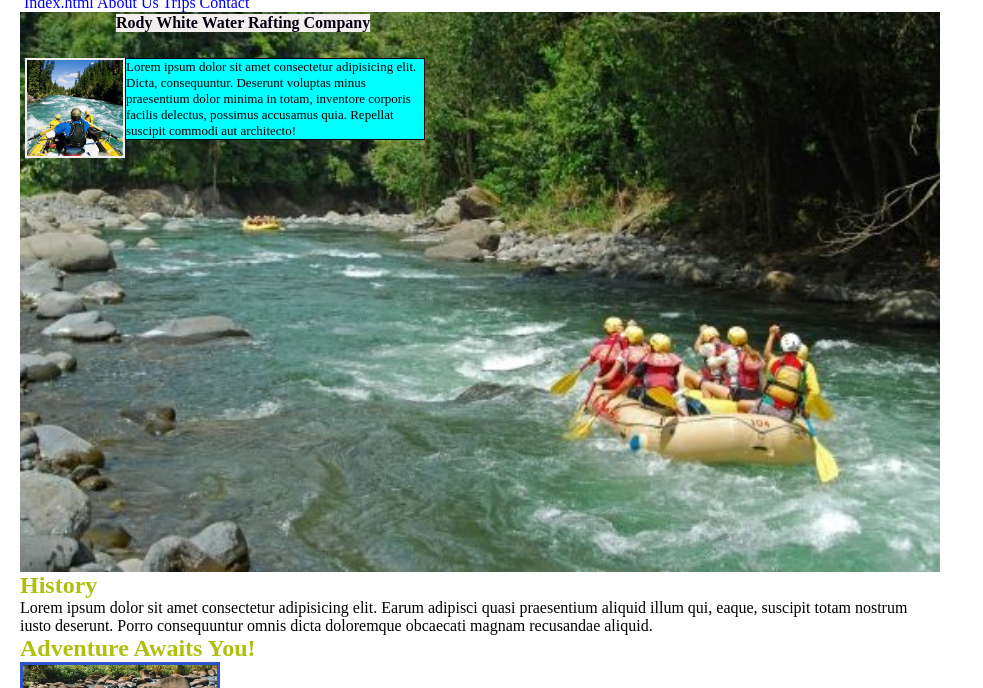
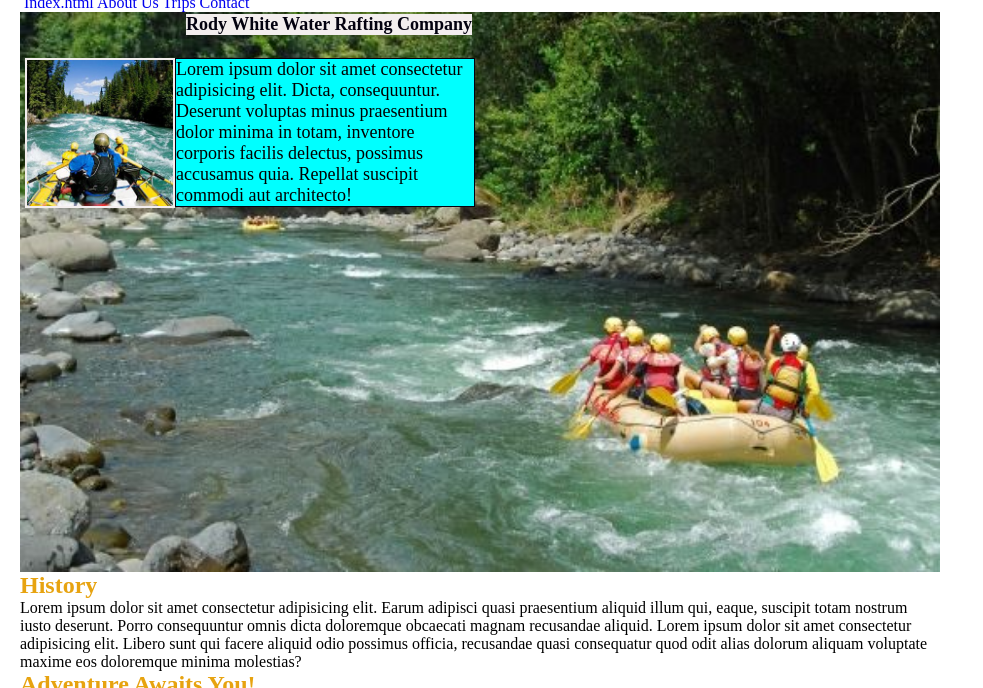
Before and after one commit to Khantminmyat/wdd130, a plain HTML site: page wwr/about.html in a window 1280 px wide. Shown: the part 112-800 px from the top of the page, without its empty margins (0-983 px from the left). Drawn offline with Linux system fonts and the light colour scheme; a web font is replaced by a local one.

Commit message:
fixing the error

```diff
--- a/wwr/about.html
+++ b/wwr/about.html
@@ -2,7 +2,7 @@
 <html lang="en-US">
     <head>
         <meta charset="utf-8">
-        <meta name="viewport" content="width=drive-width",initial-scale="1.0">
+        <meta name="viewport" content="width=drive-width,initial-scale=1.0">
         <Title>Khant Min Myat | WDD 130</Title>
         <meta name="descripation" content="The rafting site plan includes the site purpose, the target audience, banding information, and style guide for the course website project.">
         <meta name="author" content="Khant Min Myat">
@@ -17,6 +17,7 @@
                 <a href="trip.html" target="_blank">Trips</a>
                 <a href="contact" target="_blank">Contact</a>
             </nav>
+        </header>
         <main>
             <div class="hero">
                 <img src="images/rafting-site.jpg" alt="The Rafting Site">
@@ -28,7 +29,9 @@
             </div>
             <section class="text">
                 <h2>History</h2>
-                    <p>Lorem ipsum dolor sit amet consectetur adipisicing elit. Earum adipisci quasi praesentium aliquid illum qui, eaque, suscipit totam nostrum iusto deserunt. Porro consequuntur omnis dicta doloremque obcaecati magnam recusandae aliquid.</p>
+                <p>Lorem ipsum dolor sit amet consectetur adipisicing elit. Earum adipisci quasi praesentium aliquid illum qui, eaque, suscipit totam nostrum iusto deserunt. Porro consequuntur omnis dicta doloremque obcaecati magnam recusandae aliquid.
+                    Lorem ipsum dolor sit amet consectetur adipisicing elit. Libero sunt qui facere aliquid odio possimus officia, recusandae quasi consequatur quod odit alias dolorum aliquam voluptate maxime eos doloremque minima molestias?
+                </p>
             </section>
             <section class="note">
                 <h2>Adventure Awaits You!</h2>
@@ -43,20 +46,20 @@
                 <img src="images/white-water-rafting5.jpg" alt="White Water Rafting Picture 5 " width="200">
                 <p>Salmon River</p>
             </section>
-
         </main>
-        </header>
-    </body>
         <footer>
             <p>©2024 ⛵ Rody Rafting Company⛵ Khant Min Myat</p>
             <nav class="sociallinks">
-            <a href="https://www.facebook.com/">
+                <a href="https://facebook.com/">
                     <img src="images/facebook.svg" alt="Facebook" width="50">
-            <a href="https://www.messenger.com">
+                </a>
+                <a href="https://messenger.com">
                     <img src="images/messenger.svg" alt="Messenger" width="50">
-            <a href="https://www.telegram.com">
+                </a>
+                <a href="https://telegram.com">
                     <img src="images/telegram.svg" alt="Telegram" width="50">
+                </a>
             </nav>
-
         </footer>
+    </body>
 </html>
--- a/wwr/styles/rafting.css
+++ b/wwr/styles/rafting.css
@@ -20,31 +20,31 @@ body{
 .hero h1{
     margin: 1rem;
     padding: 0rem;
-    font-size: medium;
+    font-size: large;
     background-color: #f3eeee;
     color: #03010f;
     position: absolute;
     top: 110px;
-    left: 100px;
+    left: 170px;
 
 
 }
 .hero article img{
     border: 2px solid #f3eeee;
-    width: 100px;
+    width: 150px;
     position: absolute;
     height: auto;
     top: 170px;
     left: 25px;
 }
 .hero article p{
-    font-size: small;
+    font-size: large;
     border: 1px solid#03010f;
     background-color: aqua;
     width: 300px;
     position: absolute;
     top: 170px;
-    left: 125px;
+    left: 175px;
 }
 
 .hero div{
@@ -58,10 +58,10 @@ body{
     border: 3px solid #2d53cf ;
 }
 .text h2{
-    color: rgb(174, 192, 13);
+    color: rgb(231, 163, 16);
 }
 .note h2 {
-    color:  rgb(174, 192, 13);
+    color: rgb(231, 163, 16);
 }
 .links a{
     text-decoration: none;
```
Lines whose indentation alone changed are shown as unchanged.
